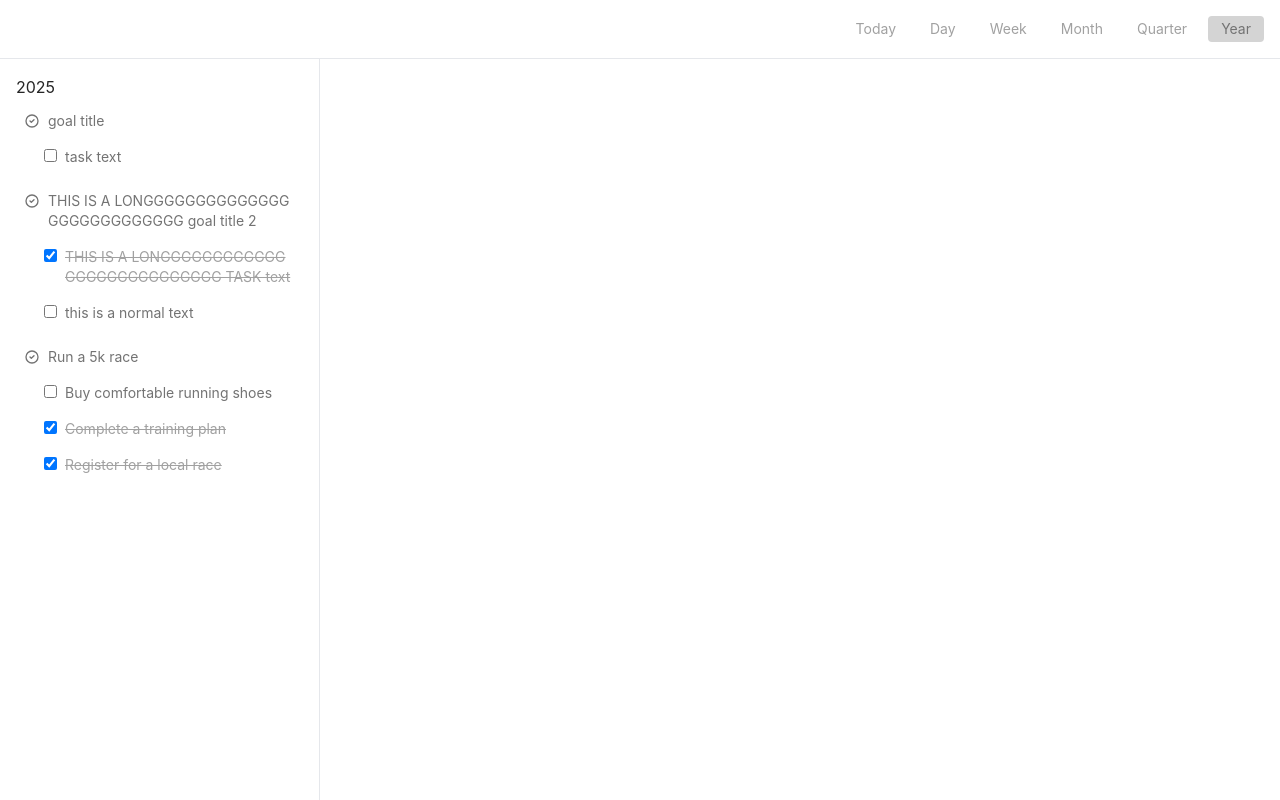
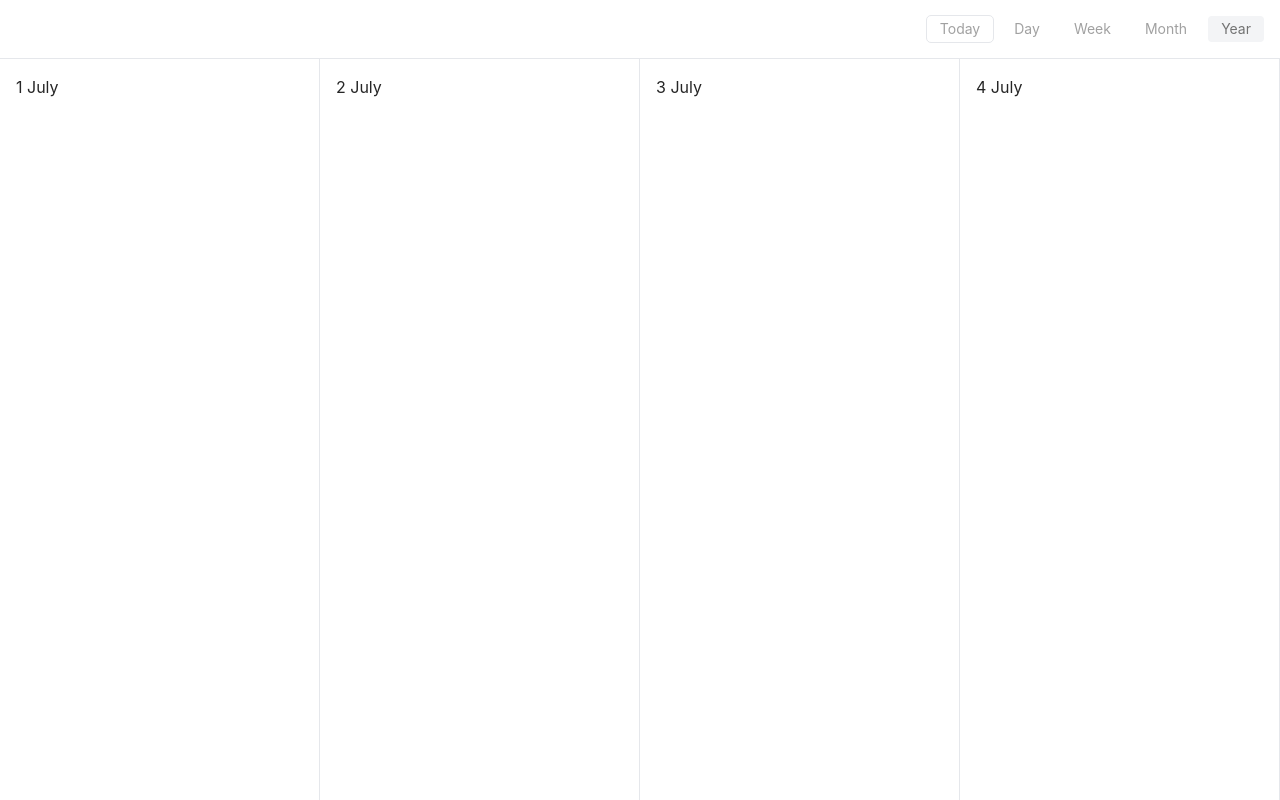
Before and after one commit to kahseng-dev/planner, a React (Vite) app in the folder web/: page / in a window 1280 px wide. Both pictures are taken after typing "Sample", "Sample" into the empty fields and a click on the button "Login". Built offline with nearby package versions, Linux system fonts and the light colour scheme.

Commit message:
feat: board implementation

```diff
--- a/web/src/pages/Board.tsx
+++ b/web/src/pages/Board.tsx
@@ -1,21 +1,66 @@
 import { useEffect, useState } from "react"
+import { DateTime, Interval } from "luxon"
 
+import Tag from "../components/tag"
 import Button from "../components/button"
 import GoalList from "../components/goal-list"
+
+import { useHorizontalScroll } from "../utils/useHorizontalScroll"
 
 import type { Goal } from "../types/Goal"
 
 import { data } from "../tests/data"
 
-const BoardPage = () => {
+const Board = () => {
+
+    const today = DateTime.local()
 
     const [ goals, setGoals ] = useState<Goal[]>([])
-    const [ timeframeOption, setTimeframeOption ] = useState("Year")
+    const [ periods, setPeriods ] = useState<string[]>(["test"])
+    const [ timelineOption, setTimelineOption ] = useState("Year")
 
-    const timeframeOptions = ["Today", "Day", "Week", "Month", "Quarter", "Year" ]
+    const [ firstDayOfActiveMonth, setFirstDayOfActiveMonth ] = useState(
+        today.startOf("month")
+    )
 
-    const handleChangeTimeframe = (option:string) => {
-        setTimeframeOption(option)
+    const daysOfMonth = Interval.fromDateTimes(
+        firstDayOfActiveMonth.startOf("month"),
+        firstDayOfActiveMonth.endOf("month")
+    ).splitBy({day: 1}).map(day => day.start)
+
+    const timelineOptions = ["Day", "Week", "Month", "Year" ]
+    const horizontalScrollRef = useHorizontalScroll()
+
+    const generatePeriods = (option:string) => {
+        let results:string[] = []
+
+        switch(option) {
+            case "Year":
+
+                break
+
+            case "Month":
+
+                break
+
+            case "Week":
+
+                break
+
+            case "Day":
+
+                break
+
+            default:
+                break
+        }
+
+        setPeriods(results)
+    }
+
+    const handleChangeTimeline = (option:string) => {
+        setTimelineOption(option)
+        generatePeriods(option)
     }
 
     useEffect(() => {
@@ -25,25 +70,58 @@ const BoardPage = () => {
     return <>
         <div className="flex flex-col h-screen">
             <div className="flex justify-end gap-2 p-4 border-b border-gray-200">
-                { timeframeOptions.map(option =>
+                <Button className="outline outline-gray-200 hover:border-transparent">Today</Button>
+                { timelineOptions.map(option =>
                     <Button
                         key={option}
-                        onClick={() => handleChangeTimeframe(option)}
-                        className={timeframeOption === option ? "text-neutral-500 bg-neutral-300" : ""}>
+                        onClick={() => handleChangeTimeline(option)}
+                        className={timelineOption === option ? "text-neutral-500 bg-gray-100" : ""}>
                         {option}
                     </Button>
                 )}
             </div>
-            <div className="h-full w-1/4 p-4 border-r border-gray-200">
-                <p className="text-neutral-800 mb-2">{2025}</p>
-                <div className="flex flex-col gap-4">
-                    { goals.map((goal, index) =>
-                        <GoalList key={index} goal={goal} />
-                    )}
-                </div>
+            <div
+                ref={horizontalScrollRef}
+                className="flex flex-row h-full overflow-x-scroll">
+                { daysOfMonth.map((dayOfMonth, index) => (
+                    <div
+                        key={index}
+                        className="p-4 min-w-1/4 border-r border-gray-200">
+                        <div className="flex items-center gap-2 mb-2">
+                            <p className="text-neutral-800">{`${dayOfMonth?.day} ${firstDayOfActiveMonth.monthLong}`}</p>
+                            { dayOfMonth?.toISODate() === today.toISODate() && <Tag text="today" /> }
+                        </div>
+                        <div className="flex flex-col gap-4">
+                            { goals.map(goal => {
+                                let createdDateTime = DateTime.fromJSDate(goal.createdDateTime)
+
+                                if (createdDateTime.toISODate() == dayOfMonth?.toISODate()) {
+                                    return <GoalList key={goal.id} goal={goal} />
+                                }
+                            })}
+                        </div>
+                    </div>
+                ))}
             </div>
         </div>
     </>
 }
 
-export default BoardPage
+export default Board
+
+            /*
+            <div className="flex h-full">
+                { periods.map(period =>
+                    <div
+                        key={period}
+                        className="w-1/4 p-4 border-r border-gray-200">
+                        <p className="text-neutral-800 mb-2">{period}</p>
+                        <div className="flex flex-col gap-4">
+                            { goals.map(goal => {
+                                return <GoalList key={goal.id} goal={goal} />
+                            })}
+                        </div>
+                    </div>
+                )}
+            </div>
+            */
```
